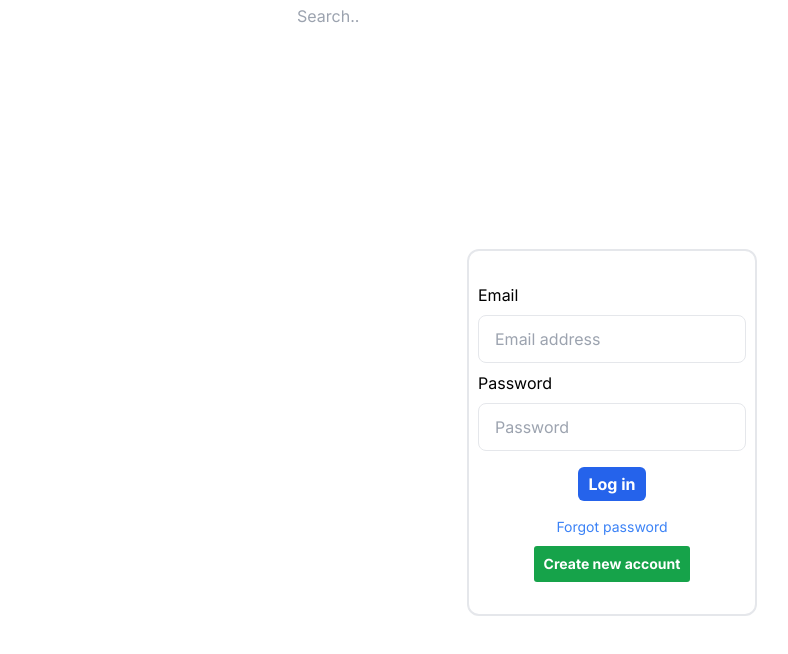
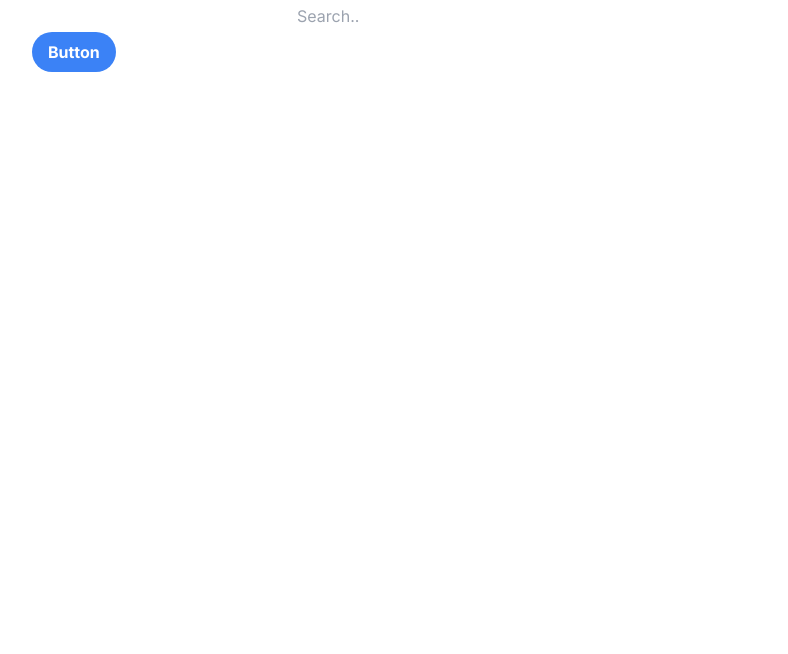
Before and after one commit to abhijitnaik101/LegalEaseWeb, a Next.js app: page / in a window 1280 px wide. Shown: the top 654 px of the page, without its empty margins (28-816 px from the left). Built offline with nearby package versions, Linux system fonts and the light colour scheme.

Commit message:
added realtime datbase

```diff
--- a/app/Firebase.js
+++ b/app/Firebase.js
@@ -1,4 +1,6 @@
 import { initializeApp } from "firebase/app";
+import { getDatabase } from "firebase/database";
+
 
 const firebaseConfig = {
   apiKey: "AIzaSyAJ-9pfCzCShtwe_QawHfcCGDkjmUv7n4Y",
@@ -6,7 +8,8 @@ const firebaseConfig = {
   projectId: "legaleaseweb",
   storageBucket: "legaleaseweb.appspot.com",
   messagingSenderId: "159997387852",
-  appId: "1:159997387852:web:865daa5e3a4ad56fbd80e9"
+  appId: "1:159997387852:web:865daa5e3a4ad56fbd80e9",
+  databaseURL: "https://legaleaseweb-default-rtdb.firebaseio.com/",
 };
 
 export const app = initializeApp(firebaseConfig);
--- /dev/null
+++ b/app/RealTDB/page.js
@@ -0,0 +1,27 @@
+"use client"
+import { getDatabase, ref, set } from "firebase/database";
+import { app } from "../Firebase";
+
+
+const db = getDatabase(app);
+
+const Auth = () => {
+
+    const putData = () => {
+        console.log('putData called');
+        set(ref(db, 'users/exp1'), {
+            username: "abhi",
+            email: "xyz@gmail",
+        });
+    }
+
+    return (
+        <>
+            <button onClick={putData} class="bg-blue-500 hover:bg-blue-700 text-white font-bold py-2 px-4 rounded-full">
+                Button
+            </button>
+        </>
+    )
+}
+
+export default Auth
--- a/app/page.js
+++ b/app/page.js
@@ -1,3 +1,4 @@
+"use client"
 import React from 'react';
 import MySlider from '@/Components/MySlider';
 import Head from 'next/head';
@@ -7,6 +8,8 @@ import Profile from './Profile/page';
 import Resources from './Resources/page';
 import DropDown from '@/Components/DropDown';
 import Login from './Login/page';
+import Auth from './RealTDB/page';
+
 
 const page = () => {
   return (
@@ -19,7 +22,7 @@ const page = () => {
         <TopNav />
       </nav>
       <main>
-        <Login/>
+        <Auth/>
       </main>
 
     </>
```
Also changed, not shown: app/Auth/page.js (added).
